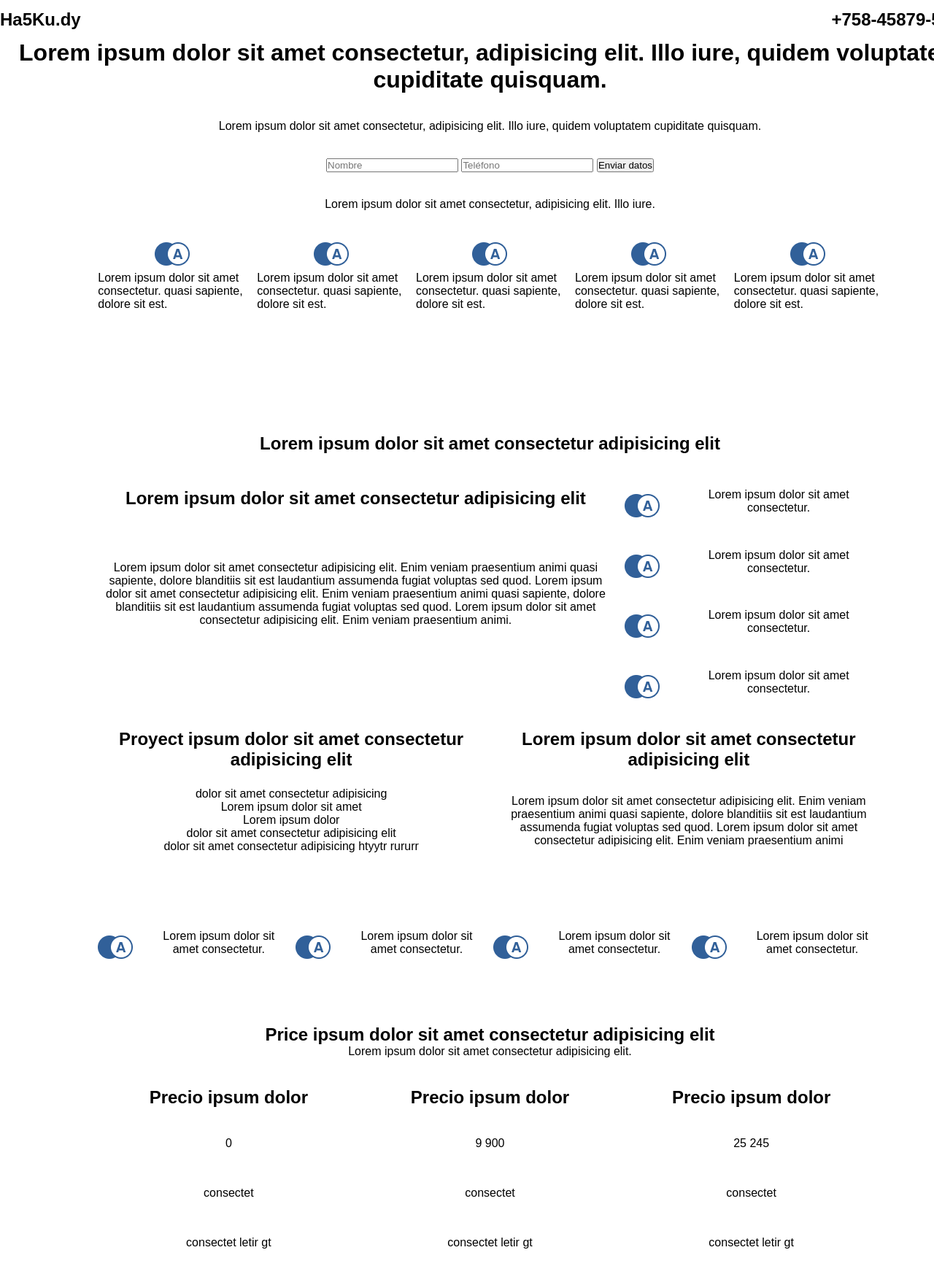
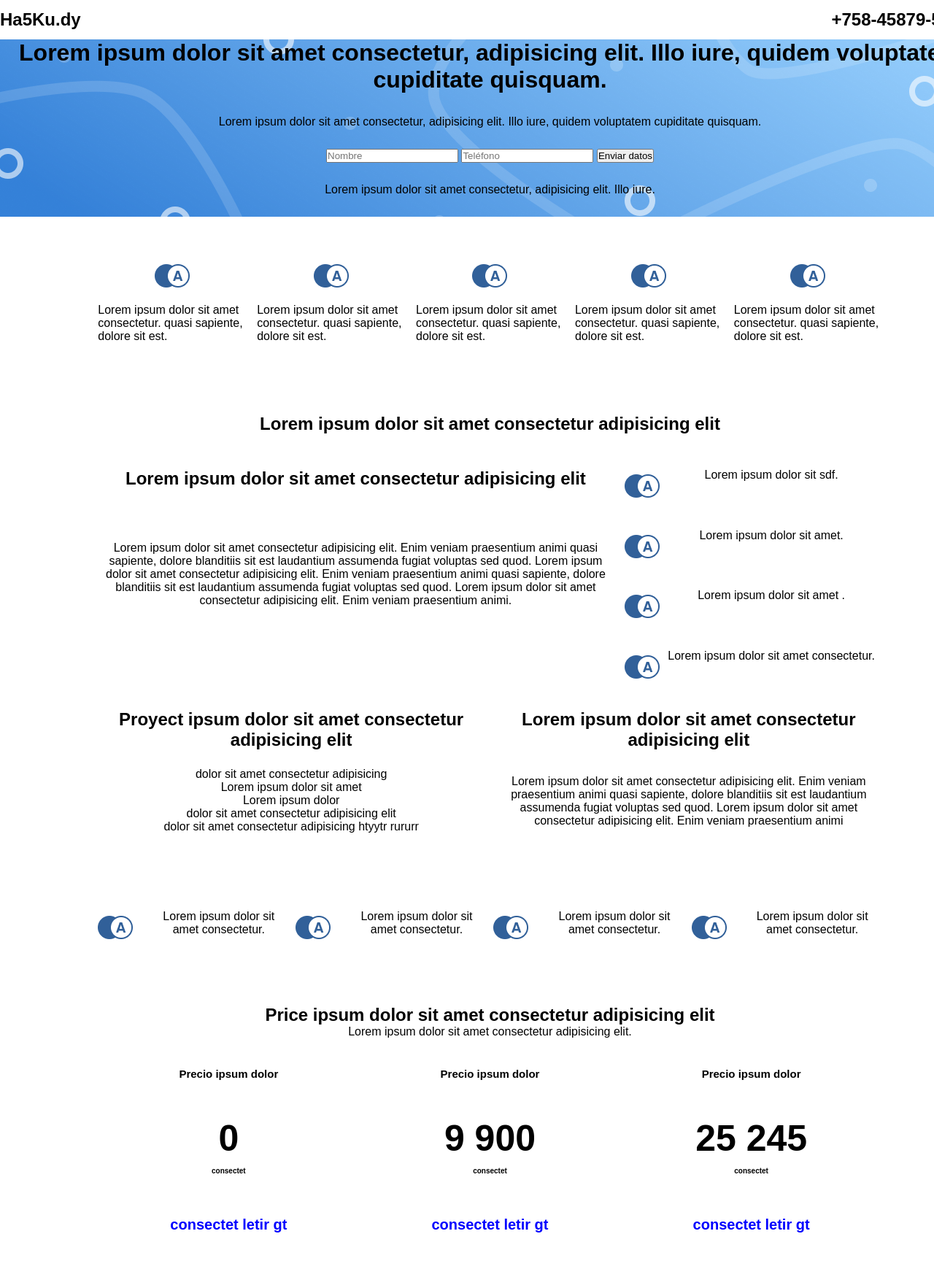
Before and after one commit to natalinunez/hackaton_7, a plain HTML site: page index.html in a window 1280 px wide. Shown: the top 1750 px of the page at 73% size. Drawn offline with Linux system fonts and the light colour scheme.

Commit message:
Se agrego mixin

```diff
--- a/index.html
+++ b/index.html
@@ -86,19 +86,19 @@
                 <div class="CWOpcionC">
                     <img src="./scss/imagenes/logo.png" alt="" class="CWOpcionC-Imagen">
                     <p class="CWOpcionC-P">
-                        Lorem ipsum dolor sit amet consectetur.
+                        Lorem ipsum dolor sit sdf.
                     </p>
                 </div>
                 <div class="CWOpcionC">
                     <img src="./scss/imagenes/logo.png" alt="" class="CWOpcionC-Imagen">
                     <p class="CWOpcionC-P">
-                        Lorem ipsum dolor sit amet consectetur.
+                        Lorem ipsum dolor sit amet.
                     </p>
                 </div>
                 <div class="CWOpcionC">
                     <img src="./scss/imagenes/logo.png" alt="" class="CWOpcionC-Imagen">
                     <p class="CWOpcionC-P">
-                        Lorem ipsum dolor sit amet consectetur.
+                        Lorem ipsum dolor sit amet .
                     </p>
                 </div>
                 <div class="CWOpcionC">
@@ -176,13 +176,13 @@
                     <h2 class="CPDetail-H2">
                         Precio ipsum dolor
                     </h2>
-                    <p class="CPDetail-P">
+                    <p class="CPDetail-P1">
                         0
                     </p>
-                    <p class="CPDetail-P">
+                    <p class="CPDetail-P2">
                         consectet
                     </p>
-                    <p class="CPDetail-P">
+                    <p class="CPDetail-P3">
                         consectet letir gt
                     </p>
                 </div>
@@ -190,13 +190,13 @@
                     <h2 class="CPDetail-H2">
                         Precio ipsum dolor
                     </h2>
-                    <p class="CPDetail-P">
+                    <p class="CPDetail-P1">
                         9 900
                     </p>
-                    <p class="CPDetail-P">
+                    <p class="CPDetail-P2">
                         consectet
                     </p>
-                    <p class="CPDetail-P">
+                    <p class="CPDetail-P3">
                         consectet letir gt
                     </p>
                 </div>
@@ -204,13 +204,13 @@
                     <h2 class="CPDetail-H2">
                         Precio ipsum dolor
                     </h2>
-                    <p class="CPDetail-P">
+                    <p class="CPDetail-P1">
                         25 245
                     </p>
-                    <p class="CPDetail-P">
+                    <p class="CPDetail-P2">
                         consectet
                     </p>
-                    <p class="CPDetail-P">
+                    <p class="CPDetail-P3">
                         consectet letir gt
                     </p>
                 </div>
--- a/scss/layout/_layout.scss
+++ b/scss/layout/_layout.scss
@@ -19,8 +19,9 @@
 .CMain{
     /*background-color:blue;*/
     text-align: center;
+    background-image: url('../scss/imagenes/banner.png');
     width: 100%;
-    height: 10%;
+    height: 9%;
     margin:0 auto;
 
     display: grid;
@@ -40,23 +41,25 @@
 /*Inicio Container Eleccion*/
 .CEleccion{
     /*background-color:pink;*/
+    padding-top: 50px;
     width: 80%;
     height: 10%;
     margin:0 auto;
 
     display: grid;
     grid-template-columns: repeat(5,1fr);
-    grid-template-rows: repeat(1,1fr);
+    grid-template-rows: repeat(1,130px);
     grid-gap:15px;
 }
 
 .CE{
-    /*grid-column: 1/2;*/
     grid-row: 1/2;
 
    display: flex;
    Flex-direction:column;
    align-items: center;
+   justify-content: space-around;
+
 }
 /*Fin Container Eleccion*/
 
@@ -87,6 +90,7 @@
     grid-gap:50px;
 }
 .CWOpcion{
+
     grid-column: 2/3;
     grid-row: 2/3;
 
@@ -95,8 +99,9 @@
     grid-template-rows: repeat(4,1fr);
 }
 .CWOpcionC{
+    text-align: center;
     display: grid;
-    grid-template-columns: 70px 1fr;
+    grid-template-columns: 50px 1fr;
     grid-template-rows: 1fr;
 }
 /*Fin Container We*/
@@ -176,8 +181,9 @@
 }
 .CPDetail{
     grid-row: 1/2;
+
     display: grid;
     grid-template-columns: 1fr;
     grid-template-rows: repeat(4,1fr);
-    grid-gap:40px;
+    grid-gap:10px;
 }
--- a/scss/module/_module.scss
+++ b/scss/module/_module.scss
@@ -1,64 +1,22 @@
 @import '../mixins/mixins';
-/*Inicio modulo Container Main*/
-.ContainerMain{
-    width: 100%;
-    height: 5%;
-    background-image: url('./imagenes/banner.png');
-    display: flex;
-    flex-direction: column;
-    justify-content: center;
-    align-items: center;
 
-    &-Title{
-        @include M_Title(30px,white,bold);
-    }
-
-    &-P{
-        @include M_Paragraph(15px,white);
-    }
-}
-/*Fin modulo Container Main*/
-
-/*Inicio componente Author*/
-.Author{
-    padding-bottom: 50px;
-    display: flex;
-    justify-content: space-between;
-    align-items: center;
-
-    &-Link{
-        width: 14%;
-        display: flex;
-        justify-content: space-between;
-        align-items: center;
-    }
-    &-Name{
+.CPDetail{
+    &-H2{
                /*M_Title($fz,$color,$fw) */
         @include M_Title(15px,black,bold);
     }
-    &-Date{
+    &-P1{
                /*M_Title($fz,$color,$fw) */
-        @include M_Title(15px,black,none);
-    }
-}
-/*Fin componente Author*/
-/*Inicio Container List Popular*/
-.CLP{
-    &-H2{
-               /*M_Title($fz,$color,$fw)*/
-        @include M_Title(20px,black,bold);
-        padding-bottom: 30px;
+        @include M_Title(50px,black,bold);
     }
 
-    &-P{
-               /*M_Paragraph($fz,$color)*/
-        @include M_Paragraph(15px,black);
+    &-P2{
+            /*M_Title($fz,$color,$fw) */
+        @include M_Title(10px,blck,bold);
+    }
+    &-P3{
+        /*M_Title($fz,$color,$fw) */
+        @include M_Title(20px,blue,bold);
     }
 
 }
-
-/*.CLP--Size{
-    padding-top: 8px;
-    padding-bottom: 8px;
-}*/
-/*Fin Container List Popular*/
```
Also changed, not shown: scss/styles.css, 1 other file.
